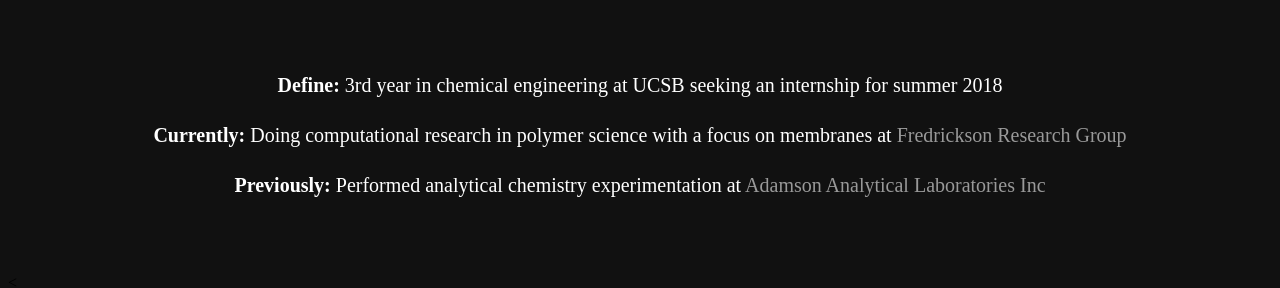
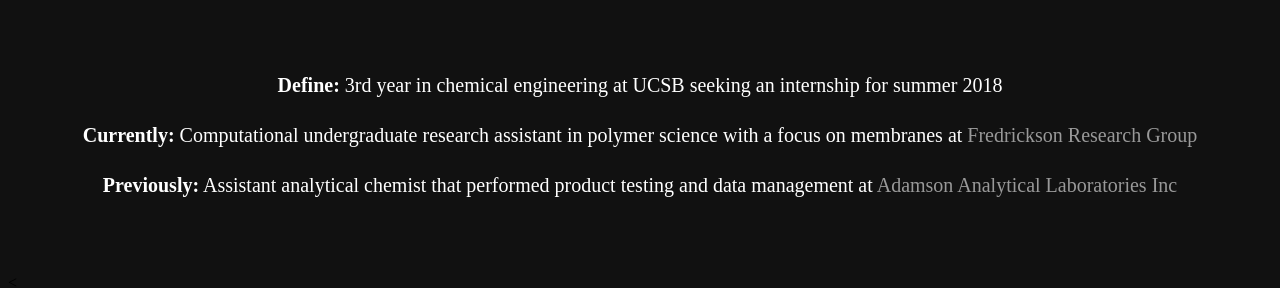
Before and after one commit to 1996leejoshua/1996leejoshua.github.io, a Jekyll site: the page built from index.html, in a window 1280 px wide and 900 px high, scrolled down 560 px, cut to the strip 136-424 px from the top of the window. Built offline with Jekyll 4.4.1, drawn with Linux system fonts in a browser that asks for light colours.

Commit message:
Update index.html

```diff
--- a/index.html
+++ b/index.html
@@ -18,8 +18,8 @@
 	</div>
 	<br><br><br>
 	<p align="center"><strong>Define:</strong> 3rd year in chemical engineering at UCSB seeking an internship for summer 2018</p>
-	<p align="center"><strong>Currently:</strong> Doing computational research in polymer science with a focus on membranes at <a href="http://www.mrl.ucsb.edu/~fredrickson/" target="_blank">Fredrickson Research Group</a></p>
-	<p align="center"><strong>Previously:</strong> Performed analytical chemistry experimentation at <a href="http://adamsonlab.com/" target="blank">Adamson Analytical Laboratories Inc</a></p>
+	<p align="center"><strong>Currently:</strong> Computational undergraduate research assistant in polymer science with a focus on membranes at <a href="http://www.mrl.ucsb.edu/~fredrickson/" target="_blank">Fredrickson Research Group</a></p>
+	<p align="center"><strong>Previously:</strong> Assistant analytical chemist that performed product testing and data management at <a href="http://adamsonlab.com/" target="blank">Adamson Analytical Laboratories Inc</a></p>
 	<br><br><br>
 </div><!-- /.blurb -->
 
```
